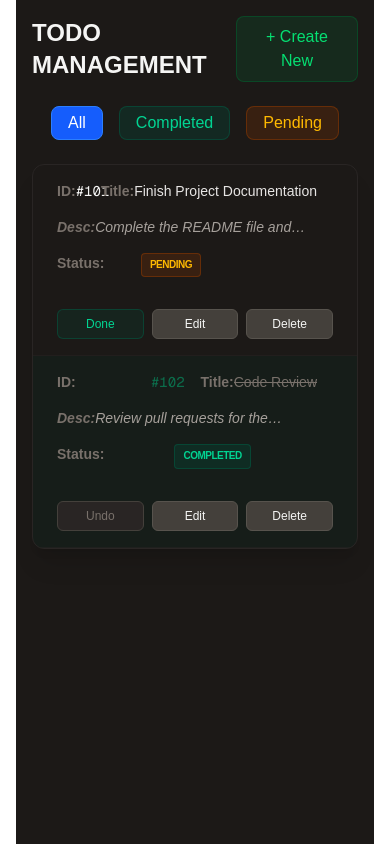
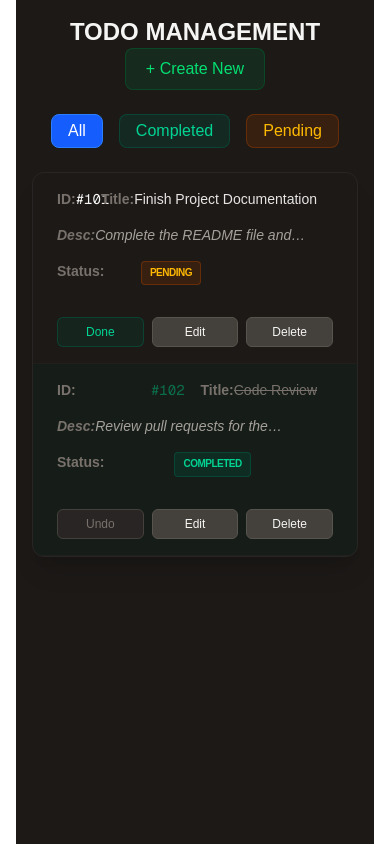
Before and after one commit to gyandeeparyan/todos, a Next.js app: page /todo in a window 390 px wide. Built offline with nearby package versions, Linux system fonts and the light colour scheme; no server answers.

Commit message:
style: mobile form ui updated

```diff
--- a/src/Component/Container.jsx
+++ b/src/Component/Container.jsx
@@ -56,7 +56,7 @@ const Container = ({ todolist }) => {
       <div className="max-w-7xl mx-auto">
 
         {/* Header */}
-        <div className="flex justify-between items-center mb-2">
+        <div className="flex flex-col md:flex-row justify-between items-center mb-2">
           <h1 className="text-2xl font-bold text-stone-100 uppercase ">TODO MANAGEMENT</h1>
           {view === 'list' && (
             <button
--- a/src/Component/Form.jsx
+++ b/src/Component/Form.jsx
@@ -39,7 +39,7 @@ const EditForm = ({ editData, onGoBack }) => {
   return (
     <div className="flex flex-col items-center justify-center min-h-[60vh] py-12">
       {/* Form Card */}
-      <div className="w-full max-w-lg bg-stone-800/50 border border-stone-700 p-8 rounded-2xl shadow-2xl backdrop-blur-sm">
+      <div className="w-full max-w-lg bg-stone-800/50 border border-stone-700 md:p-8 rounded-2xl shadow-2xl backdrop-blur-sm">
 
         <div className="mb-8">
           <div className="flex items-center gap-3">
```
